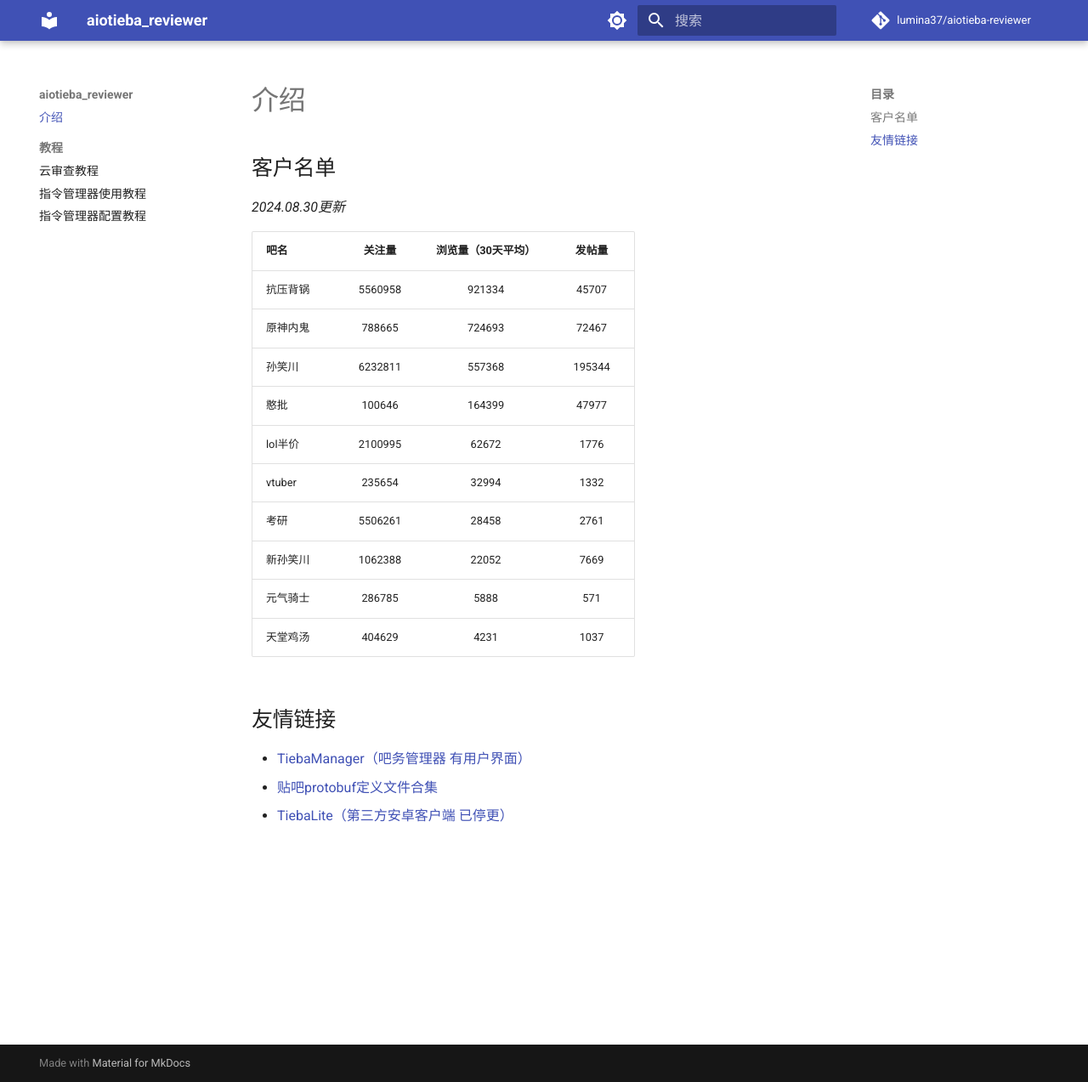
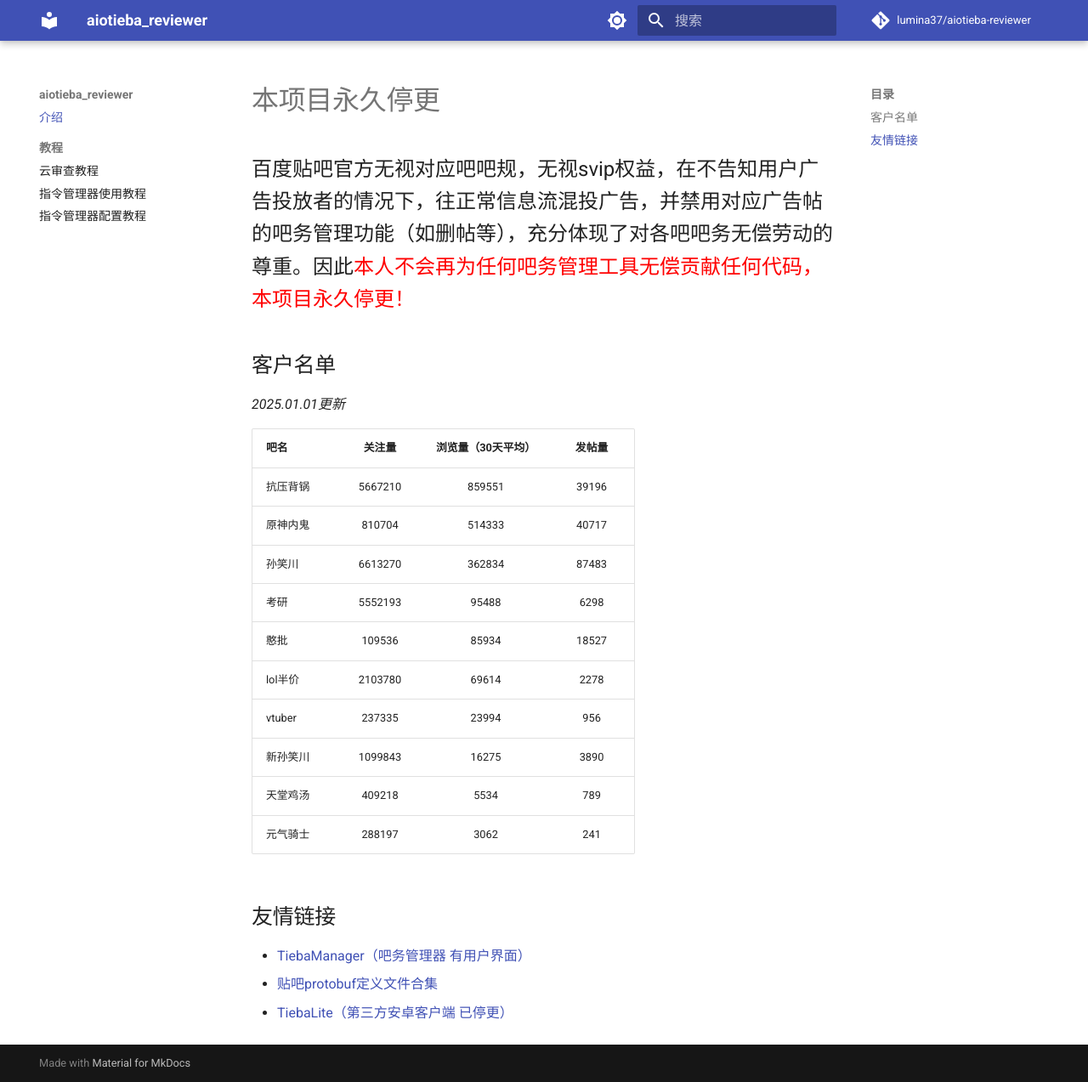
Before and after one commit to lumina37/aiotieba-reviewer, an MkDocs documentation site: the page built from docs/index.md, in a window 1280 px wide and 1273 px high. Shown: the whole window at 85% size. Built offline with MkDocs 1.6.1 and Material for MkDocs 9.7.7, drawn with Linux system fonts in a browser that asks for light colours; comment, search, counter and statistics services are not loaded.

Commit message:
ARCHIVED

```diff
--- a/aiotieba_reviewer/__version__.py
+++ b/aiotieba_reviewer/__version__.py
@@ -1 +1 @@
-__version__ = "0.7.1a1"
+__version__ = "0.7.1"
--- a/docs/index.md
+++ b/docs/index.md
@@ -1,19 +1,23 @@
+# 本项目永久停更
+
+<font size="5">百度贴吧官方无视对应吧吧规，无视svip权益，在不告知用户广告投放者的情况下，往正常信息流混投广告，并禁用对应广告帖的吧务管理功能（如删帖等），充分体现了对各吧吧务无偿劳动的尊重。因此<font color=red>本人不会再为任何吧务管理工具无偿贡献任何代码，本项目永久停更！</font></font>
+
 ## 客户名单
 
-*2024.08.30更新*
+*2025.01.01更新*
 
 | 吧名     | 关注量  | 浏览量（30天平均） | 发帖量 |
 | :------- | :-----: | :----------------: | :----: |
-| 抗压背锅 | 5560958 |       921334       | 45707  |
-| 原神内鬼 | 788665  |       724693       | 72467  |
-| 孙笑川   | 6232811 |       557368       | 195344 |
-| 憨批     | 100646  |       164399       | 47977  |
-| lol半价  | 2100995 |       62672        |  1776  |
-| vtuber   | 235654  |       32994        |  1332  |
-| 考研     | 5506261 |       28458        |  2761  |
-| 新孙笑川 | 1062388 |       22052        |  7669  |
-| 元气骑士 | 286785  |        5888        |  571   |
-| 天堂鸡汤 | 404629  |        4231        |  1037  |
+| 抗压背锅 | 5667210 |       859551       | 39196  |
+| 原神内鬼 | 810704  |       514333       | 40717  |
+| 孙笑川   | 6613270 |       362834       | 87483  |
+| 考研     | 5552193 |       95488        |  6298  |
+| 憨批     | 109536  |       85934        | 18527  |
+| lol半价  | 2103780 |       69614        |  2278  |
+| vtuber   | 237335  |       23994        |  956   |
+| 新孙笑川 | 1099843 |       16275        |  3890  |
+| 天堂鸡汤 | 409218  |        5534        |  789   |
+| 元气骑士 | 288197  |        3062        |  241   |
 
 ## 友情链接
 
```
Also changed, not shown: README.md (+15 -11 lines), 1 other file.
